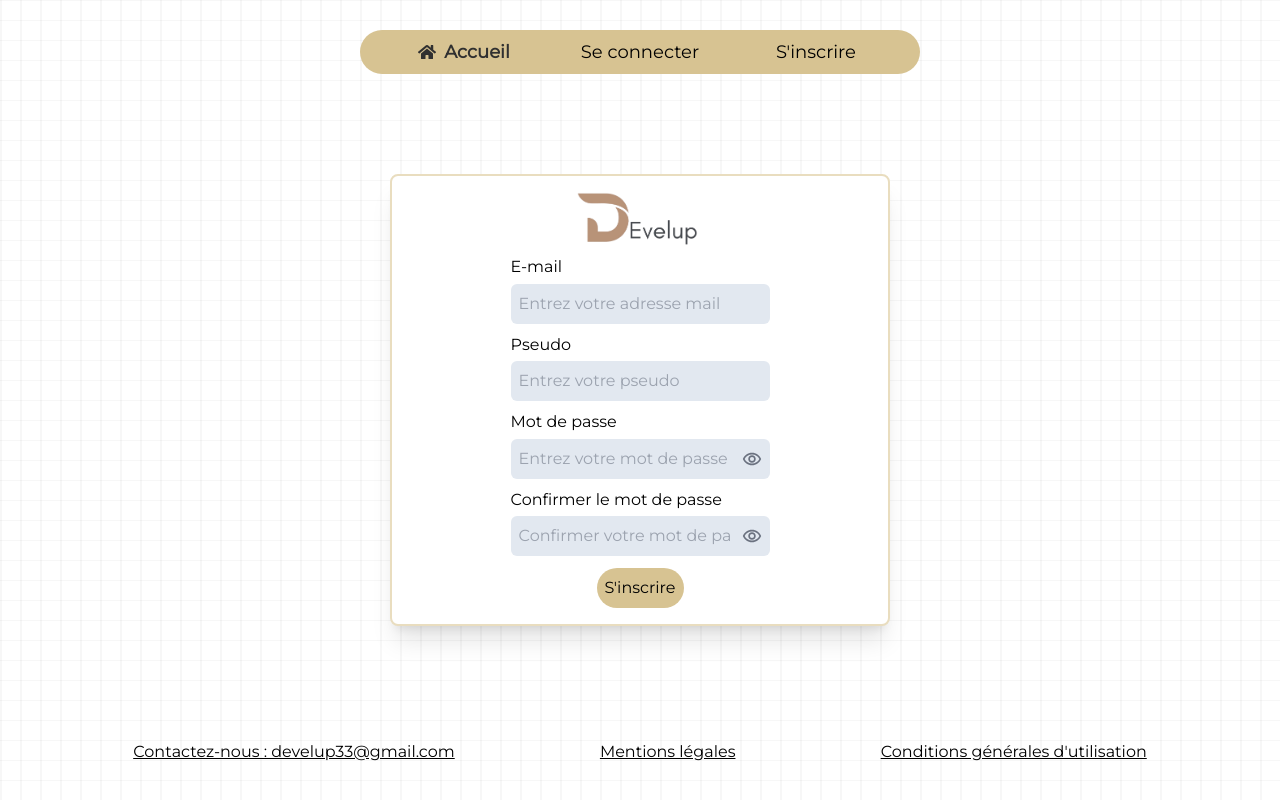
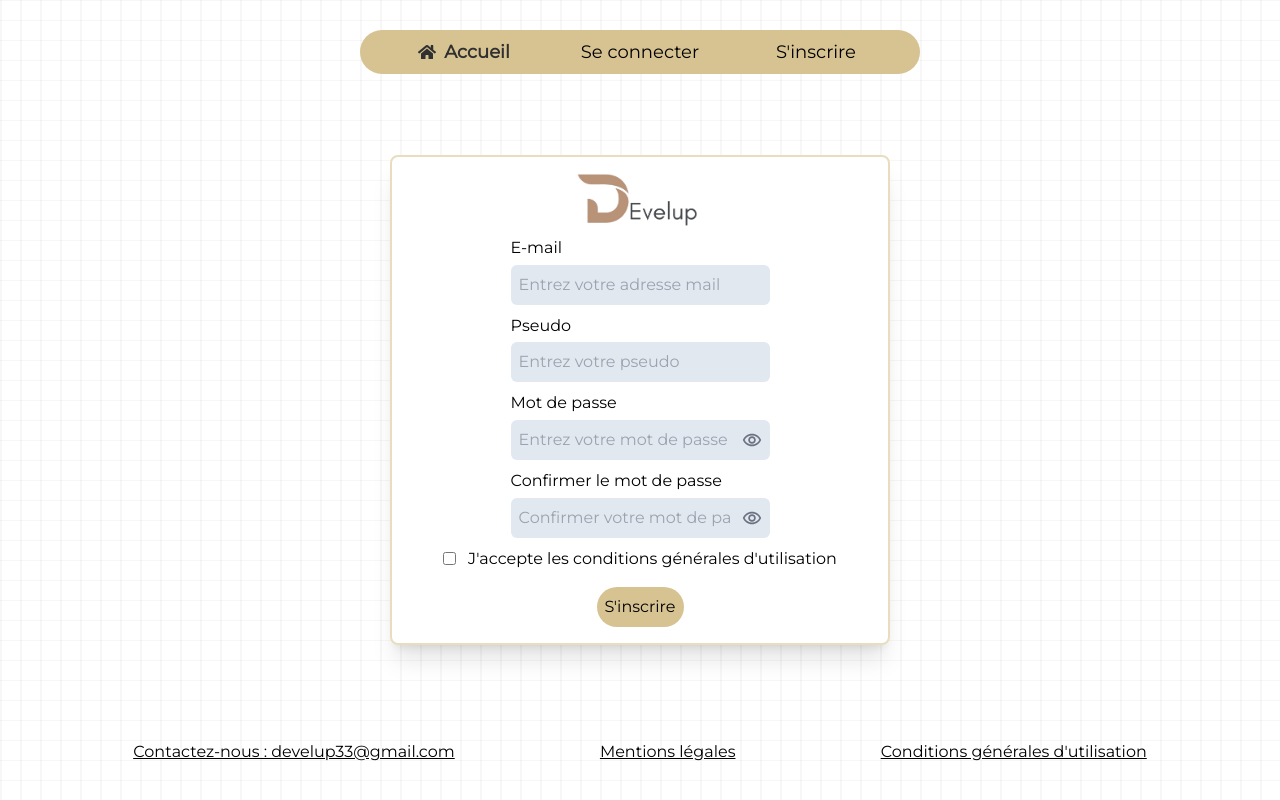
Before and after one commit to PeterLeSouchu/Develup-front, a React (Vite) app: page /signup in a window 1280 px wide. Built offline with nearby package versions, Linux system fonts and the light colour scheme.

Commit message:
feat: add cgu input on signup form

```diff
--- a/src/pages/public/Conditions.tsx
+++ b/src/pages/public/Conditions.tsx
@@ -32,12 +32,11 @@ function Conditions() {
             3. Communication entre développeurs
           </h2>
           <p>
-            Develup est présenté comme un prototype expérimental, conçu pour par
-            un développeur dans le but d&apos; enrichir son portfolio. Cette
-            plateforme permet la collaboration entre développeurs sur des
-            projets web, mais n’est pas destinée à être utilisée comme une
-            véritable application. Elle est mise à disposition gratuitement, à
-            titre de démonstration.
+            Develup permet aux développeurs de collaborer et de communiquer en
+            temps réel sur des projets web. Les utilisateurs sont tenus de
+            respecter les règles de courtoisie et de ne pas diffuser de contenu
+            offensant, illégal ou inapproprié dans la messagerie de la
+            plateforme.
           </p>
         </div>
         <div className="flex flex-col items-start gap-1">
--- a/src/pages/public/Signup.tsx
+++ b/src/pages/public/Signup.tsx
@@ -196,6 +196,24 @@ function Signup() {
                 </p>
               )}
             </div>
+            <div className="mb-5 flex">
+              <input
+                type="checkbox"
+                id="cgu"
+                {...register('cgu', {
+                  required: {
+                    value: true,
+                    message: 'Veuillez accepter les CGU',
+                  },
+                })}
+              />
+              <label htmlFor="cgu" className="ml-3 ">
+                J&apos;accepte les conditions générales d&apos;utilisation
+              </label>
+            </div>
+            {errors.cgu && (
+              <p className="text-red-600 mb-5 text-sm">{errors.cgu.message}</p>
+            )}
 
             <button
               className="p-2 rounded-3xl bg-gold hover:bg-darkgold hover:text-white transition"
--- a/src/types/index.d.ts
+++ b/src/types/index.d.ts
@@ -3,4 +3,5 @@ export interface FormValues {
   pseudo: string;
   password: string;
   passwordConfirm: string;
+  cgu: boolean;
 }
```
Also changed, not shown: src/styles/index.css (+0 -8 lines).
